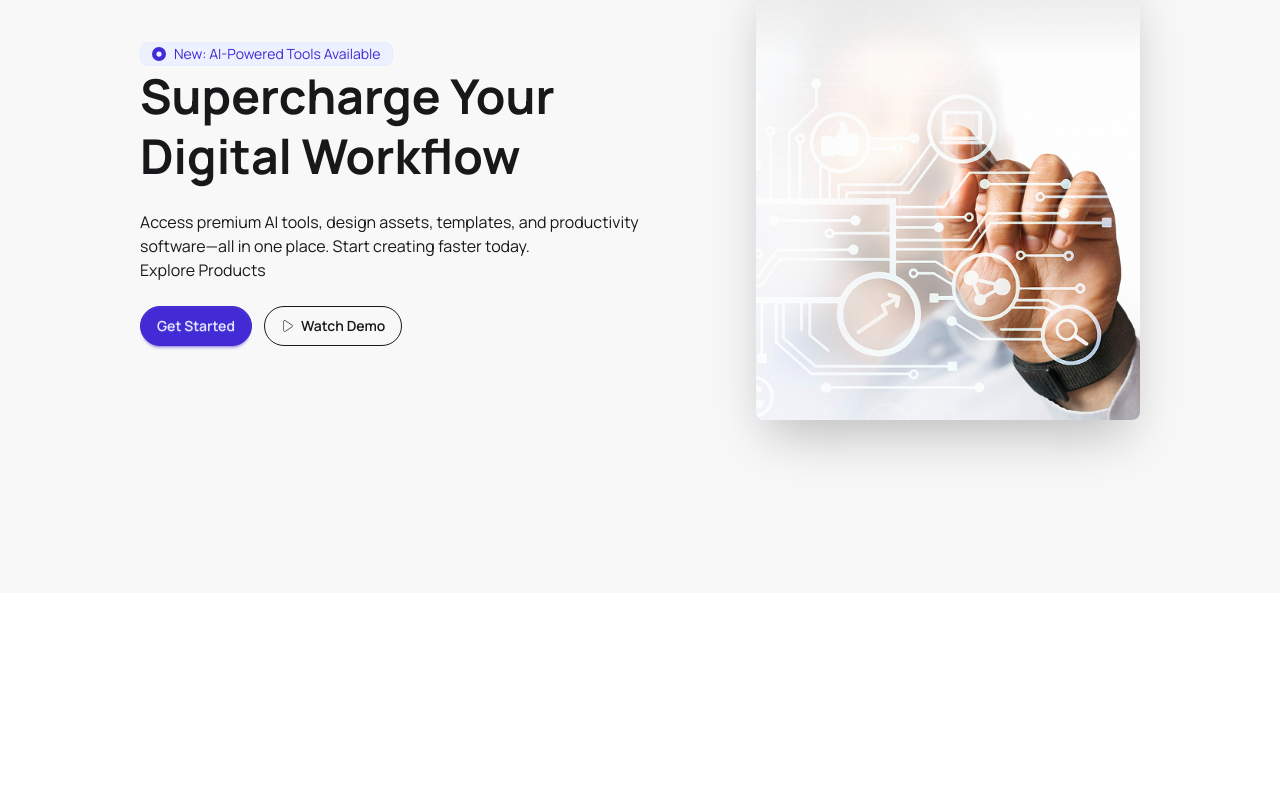
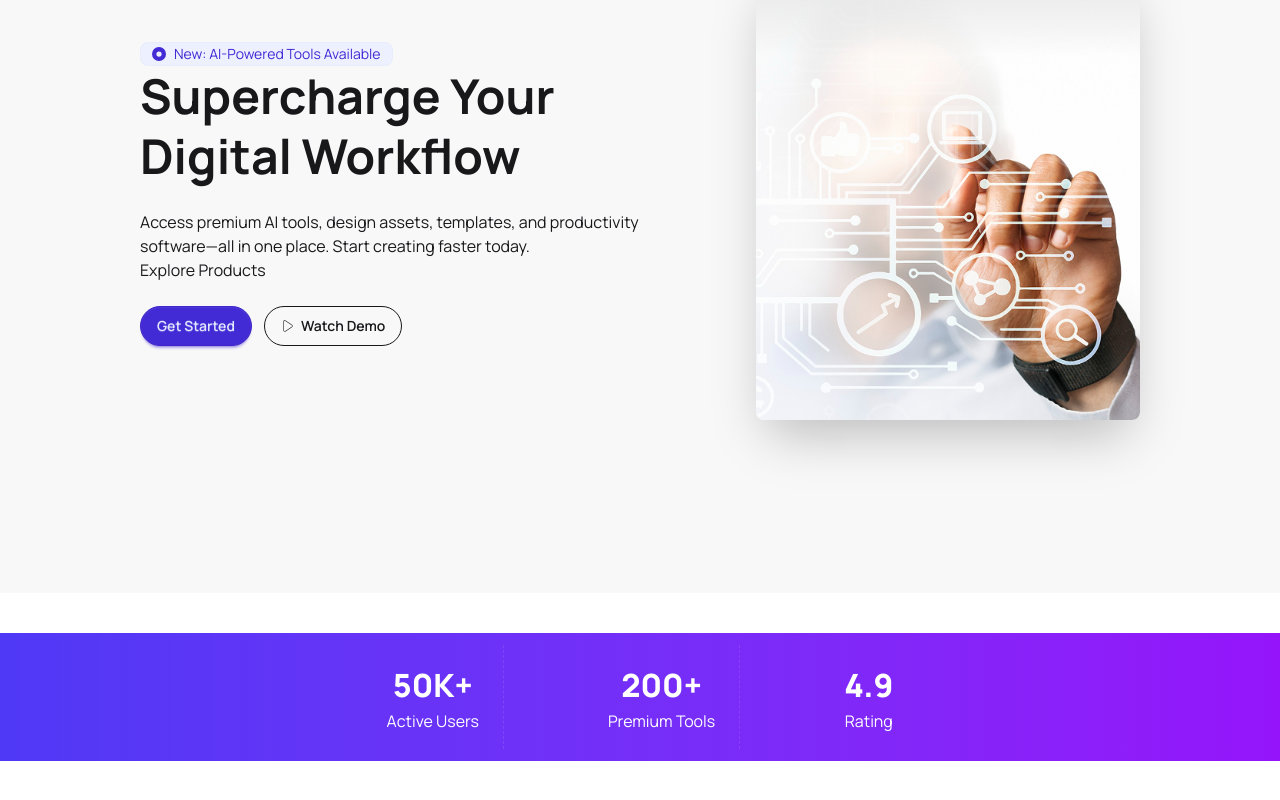
Before and after one commit to AforArdi/React-A6-DigiTools, a React (Vite) app: page / in a window 1280 px wide. Shown: the part 272-1072 px from the top of the page. Before the commit the page ends 865 px from the top, so only its background shows below. Built offline with nearby package versions, Linux system fonts and the light colour scheme.

Commit message:
Stat.jsx designed

```diff
--- a/src/App.jsx
+++ b/src/App.jsx
@@ -1,6 +1,7 @@
 import './App.css'
 import Hero from './Components/Hero'
 import Navbar from './Components/Navbar'
+import Stat from './Components/Stat'
 
 function App() {
 
@@ -8,6 +9,7 @@ function App() {
     <>
       <Navbar></Navbar>
       <Hero></Hero>
+      <Stat></Stat>
     </>
   )
 }
--- /dev/null
+++ b/src/Components/Stat.jsx
@@ -0,0 +1,24 @@
+const Stat = () => {
+    return (
+        <section className="flex justify-center my-10 bg-linear-to-r from-[#4F39F6] to-[#9514FA]">
+            <div className="stats flex items-center gap-20 text-white py-3">
+                <div className="stat place-items-center">
+                    <div className="stat-value">50K+</div>
+                    <div className="stat-title text-white text-[16px]">Active Users</div>
+                </div>
+
+                <div className="stat place-items-center">
+                    <div className="stat-value">200+</div>
+                    <div className="stat-title text-white text-[16px]">Premium Tools</div>
+                </div>
+
+                <div className="stat place-items-center">
+                    <div className="stat-value">4.9</div>
+                    <div className="stat-title text-white text-[16px]">Rating</div>
+                </div>
+            </div>
+        </section>
+     );
+}
+
+export default Stat;
```
